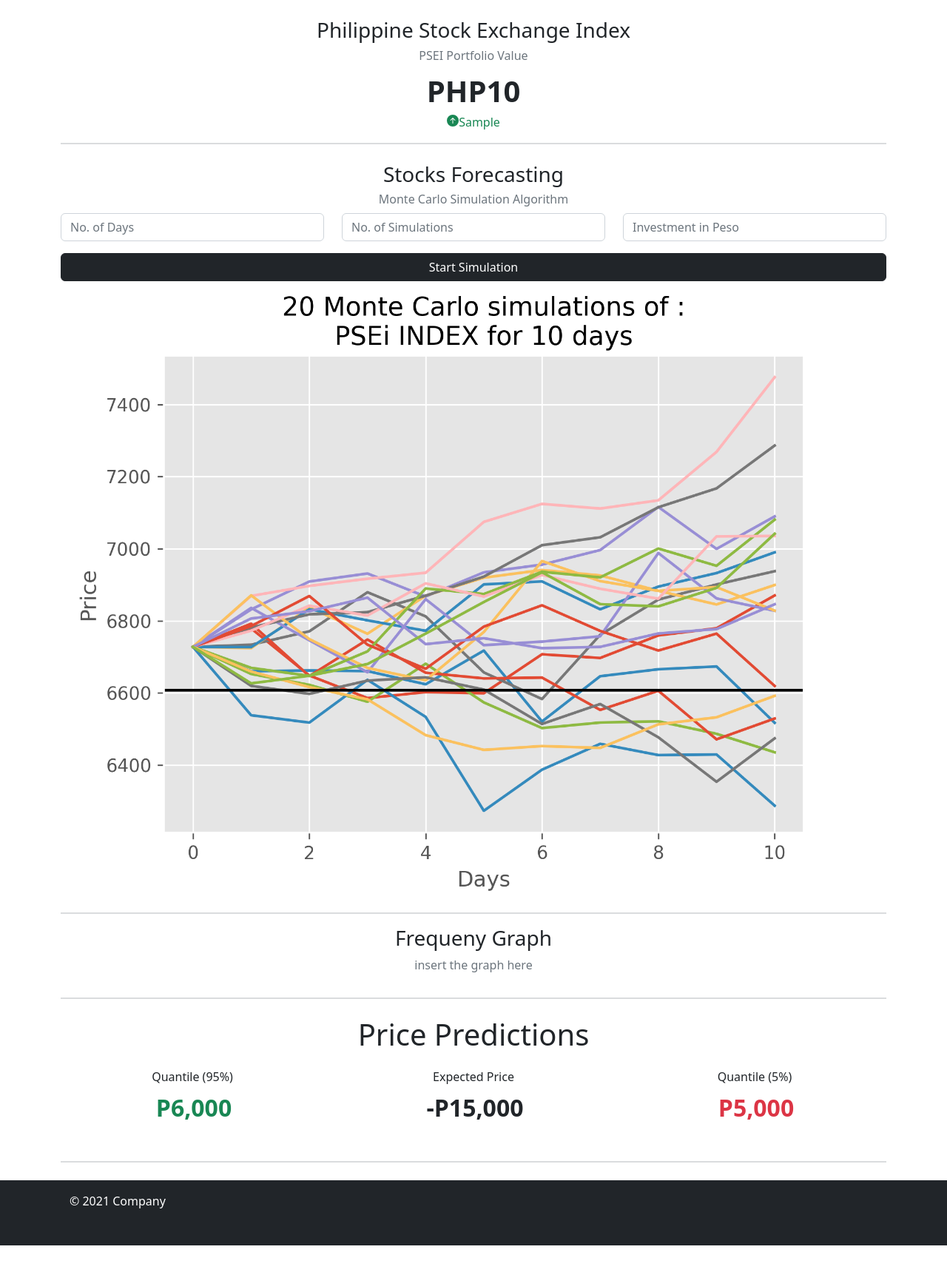
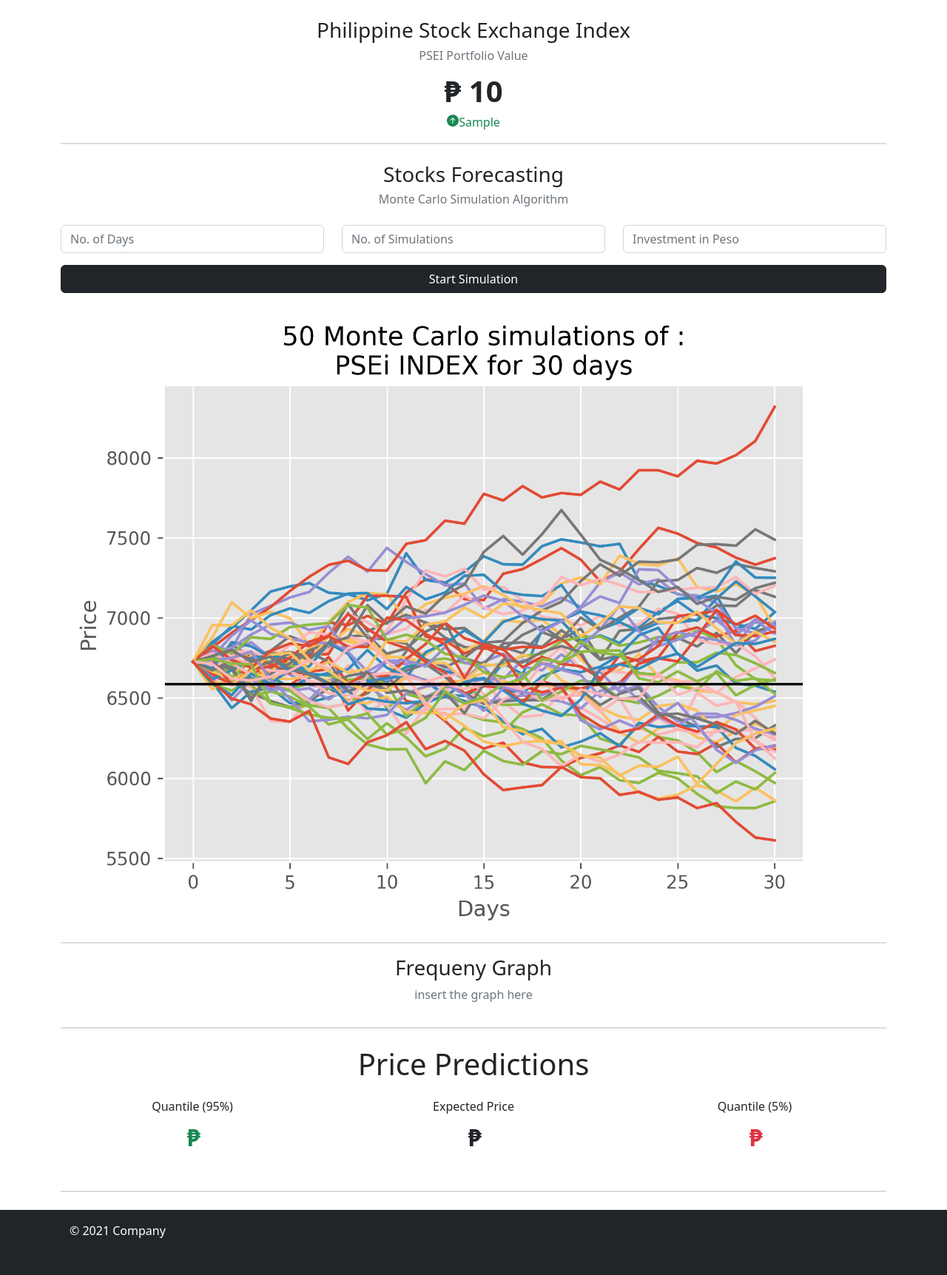
Before and after one commit to abaddon431/monte-carlo-psei, a Django app: template stockApp/templates/stockApp/home.html in a window 1280 px wide. Shown: the part 56-1779 px from the top of the page at 74% size. Before the commit the page ends 1739 px from the top, so only its background shows below. Run offline with Django 4.2, Linux system fonts and the light colour scheme; the template is opened without the code that fills it: most values are stand-ins (such as "Sample title", 1, 10 or a date in 2020); some libraries are stand-ins or nearby versions.

Commit message:
price predictions implemented

```diff
--- /dev/null
+++ b/stockApp/templates/stockApp/includes/calculator.html
@@ -0,0 +1,42 @@
+<div class="calculator my-4 row">
+    <form action="{% url 'stockApp:update-stock' %}" method="POST">
+      {% csrf_token %}
+      <div class="row gap-0">
+        <div class="col">
+          <input
+            type="number"
+            class="form-control"
+            placeholder="No. of Days"
+            name="simulation_days"
+            required
+            min="1"
+            max="10001"
+          />
+        </div>
+        <div class="col">
+          <input
+            type="number"
+            class="form-control"
+            placeholder="No. of Simulations"
+            name="simulation_number"
+            required
+            min="1"
+            max='10001'
+          />
+        </div>
+        <div class="col">
+          <input
+            type="number"
+            class="form-control"
+            placeholder="Investment in Peso"
+            name="investment"
+          />
+        </div>
+      </div>
+      <div class="col mt-3 d-grid">
+        <button type="submit" name="update-btn" class="btn btn-dark">
+          Start Simulation
+        </button>
+      </div>
+    </form>
+  </div>
--- a/stockApp/templates/stockApp/includes/hero-section.html
+++ b/stockApp/templates/stockApp/includes/hero-section.html
@@ -4,7 +4,7 @@
         <h2 class="fs-6 text-secondary">PSEI Portfolio Value</h2>
         <!-- insert the current PSEI value here -->
         {% if current_price%}
-            <span class="main-value fs-1 fw-bold">PHP{{ current_price|intcomma }}</span>
+            <span class="main-value fs-1 fw-bold">₱ {{ current_price|intcomma }}</span>
 
             {% if change_val < 0 %}
             <div class="d-flex align-items-baseline justify-content-center">
@@ -42,7 +42,7 @@
             {% endif %}
 
         {% else %}
-            <span class="main-value fs-1 fw-bold">PHP10,000.00</span>
+            <span class="main-value fs-1 fw-bold">PHP----.--</span>
         {% endif %}
 
         <!-- insert here the current stock prices -->
--- a/stockApp/templates/stockApp/includes/price-predictions.html
+++ b/stockApp/templates/stockApp/includes/price-predictions.html
@@ -1,3 +1,4 @@
+{% load humanize %}
 <div
   class="current-stocks py-2 border-2 border-secondary border-opacity-25"
 >
@@ -21,7 +22,7 @@
             d="M16 8A8 8 0 1 0 0 8a8 8 0 0 0 16 0zm-7.5 3.5a.5.5 0 0 1-1 0V5.707L5.354 7.854a.5.5 0 1 1-.708-.708l3-3a.5.5 0 0 1 .708 0l3 3a.5.5 0 0 1-.708.708L8.5 5.707V11.5z"
           />
         </svg> {% endcomment %}
-        <p class="fs-2 ms-1 text-success fw-bold">P6,000</p>
+        <p class="fs-2 ms-1 text-success fw-bold">₱ {{ request.session.quantile_ninetyfive|intcomma }}</p>
       </div>
     </div>
 
@@ -30,7 +31,7 @@
     <div class="expected-price col">
       <h4 class="fs-6">Expected Price</h4>
       <div class="d-flex align-items-baseline justify-content-center">
-        <p class="fs-2 ms-1 fw-bold">-P15,000</p>
+        <p class="fs-2 ms-1 fw-bold">₱ {{ request.session.expected_price|intcomma }}</p>
       </div>
     </div>
 
@@ -50,7 +51,7 @@
             d="M16 8A8 8 0 1 1 0 8a8 8 0 0 1 16 0zM8.5 4.5a.5.5 0 0 0-1 0v5.793L5.354 8.146a.5.5 0 1 0-.708.708l3 3a.5.5 0 0 0 .708 0l3-3a.5.5 0 0 0-.708-.708L8.5 10.293V4.5z"
           />
         </svg> {% endcomment %}
-        <p class="fs-2 ms-1 text-danger fw-bold">P5,000</p>
+        <p class="fs-2 ms-1 text-danger fw-bold">₱ {{ request.session.quantile_five|intcomma }}</p>
       </div>
     </div>
 
--- a/stockApp/templates/stockApp/includes/stocks-forecasting.html
+++ b/stockApp/templates/stockApp/includes/stocks-forecasting.html
@@ -12,47 +12,8 @@
   </div>
   {% endif %}
 
-  <div class="stocks-buttons row">
-    <form action="{% url 'stockApp:update-stock' %}" method="POST">
-      {% csrf_token %}
-      <div class="row gap-0">
-        <div class="col">
-          <input
-            type="number"
-            class="form-control"
-            placeholder="No. of Days"
-            name="simulation_days"
-            required
-            min="1"
-            max="10001"
-          />
-        </div>
-        <div class="col">
-          <input
-            type="number"
-            class="form-control"
-            placeholder="No. of Simulations"
-            name="simulation_number"
-            required
-            min="1"
-          />
-        </div>
-        <div class="col">
-          <input
-            type="number"
-            class="form-control"
-            placeholder="Investment in Peso"
-            name="investment"
-          />
-        </div>
-      </div>
-      <div class="col mt-3 d-grid">
-        <button type="submit" name="update-btn" class="btn btn-dark">
-          Start Simulation
-        </button>
-      </div>
-    </form>
-  </div>
+  <!-- insert here the calculator -->
+  {% include 'stockApp/includes/calculator.html' %}
 
   <!-- here goes the frequency graph -->
   <div class="graph-container">
```
Also changed, not shown: stockApp/views.py (+6 -2 lines), static/images/graph/forecast_graph.png.
